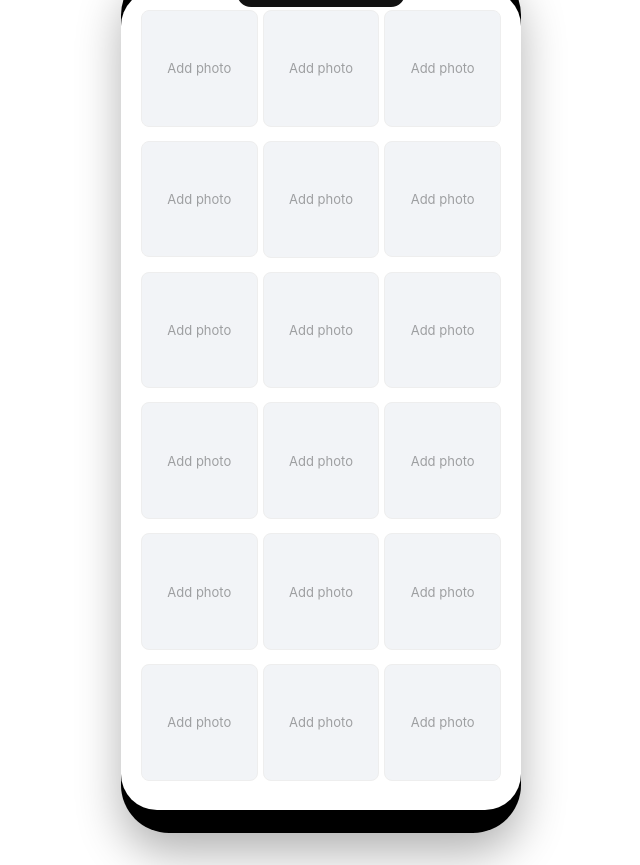
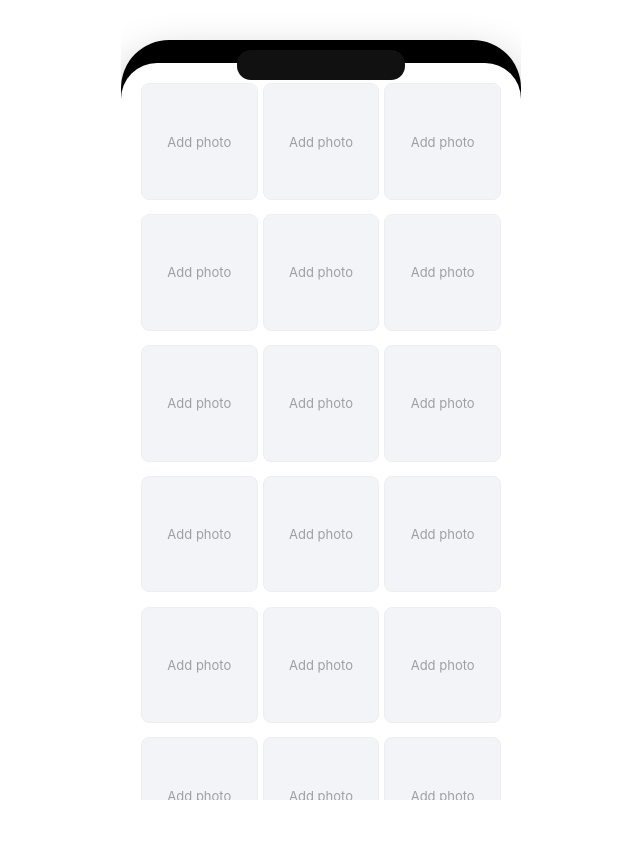
Before and after one commit to rynstudioart/grid, a plain HTML site: page index.html in a window 1280 px wide. Shown: the whole page, without its empty margins (319-959 px from the left). After the commit the page ends 800 px from the top, so only its background shows below. Drawn offline with Linux system fonts and the light colour scheme.

Commit message:
index.html

```diff
--- a/index.html
+++ b/index.html
@@ -16,19 +16,21 @@
     font-family: Inter, "Helvetica Neue", Arial, sans-serif;
     background: #ffffff;
     display: flex;
-    align-items: center;
     justify-content: center;
+    overflow-y: auto;
+    align-items: flex-start;
   }
 
   .stage {
     display: flex;
-    align-items: center;
     justify-content: center;
-    padding: 4vh;
+    padding: 40px 0;
+    box-sizing: border-box;
+    width: 100%;
   }
 
   .phone {
-    width: min(90vw, 400px);
+    width: min(100vw, 400px);
     aspect-ratio: 9 / 19.5;
     background: #000;
     border-radius: 48px;
@@ -225,7 +227,7 @@ function openPopup(i) {
   popupBg.style.display = "flex";
 }
 
-/* DELETE PHOTO (former close button) */
+/* DELETE PHOTO */
 deleteBtn.onclick = () => {
   photos[currentIndex] = null;
   save();
```
